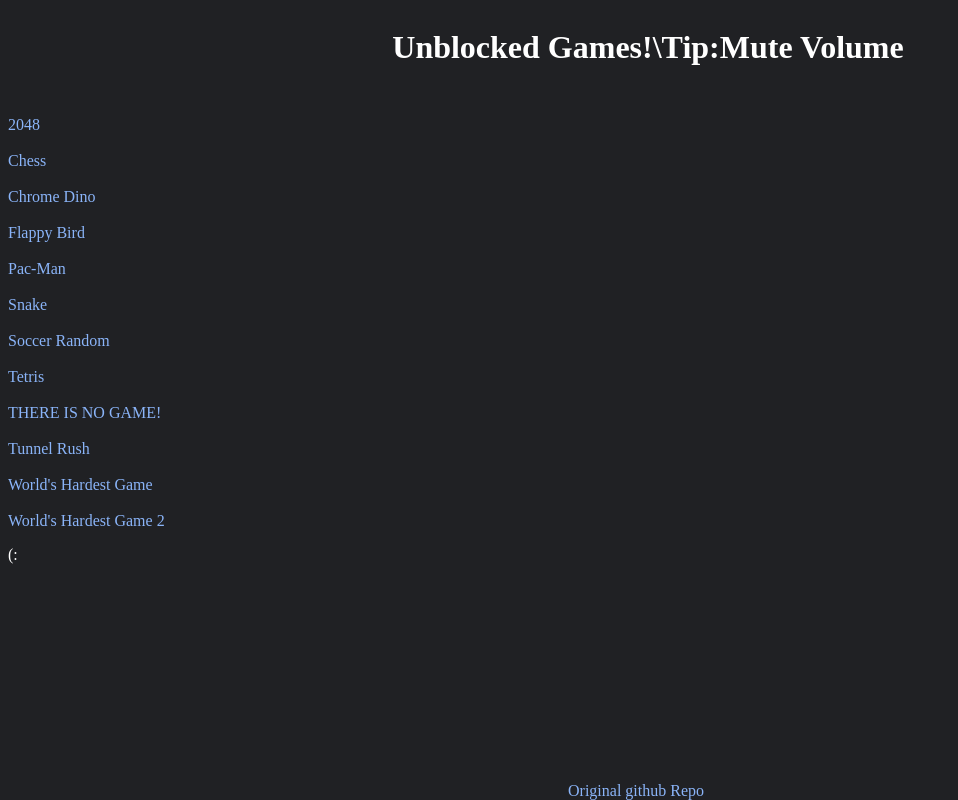
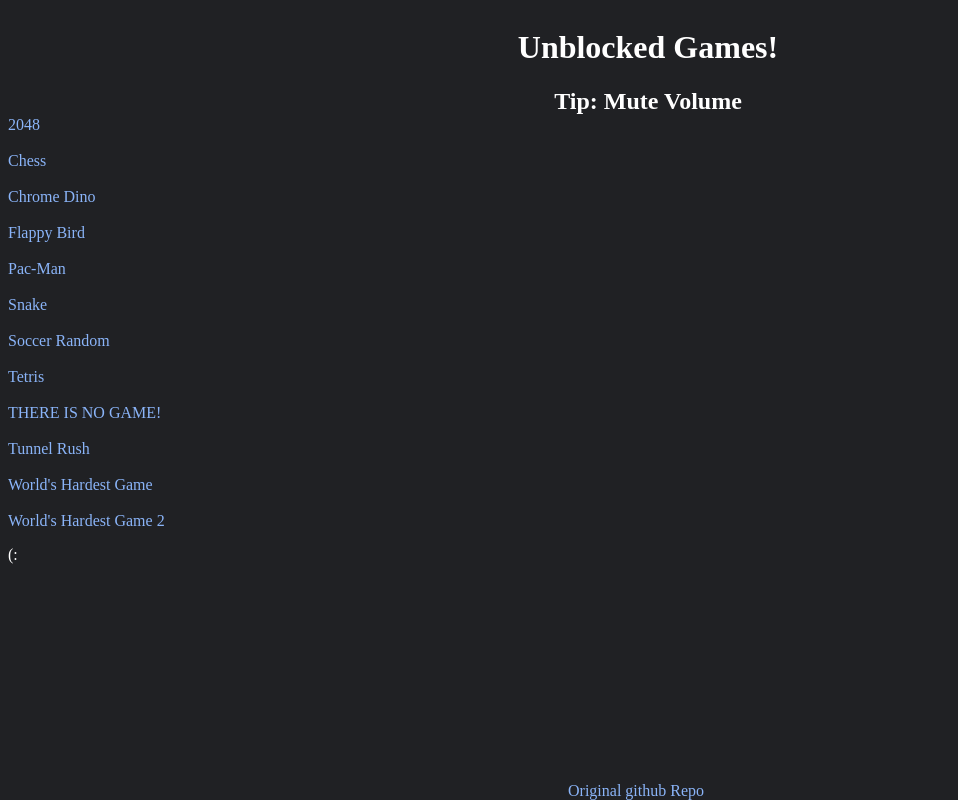
Before and after one commit to Maxim4401/Game-hub-Not-mine-, a plain HTML site: page index.html in a window 1280 px wide. Shown: the whole page, without its empty margins (0-958 px from the left). Drawn offline with Linux system fonts and the light colour scheme.

Commit message:
Update index.html

```diff
--- a/index.html
+++ b/index.html
@@ -13,7 +13,8 @@
 
       <body>
          <div class="heading">
-          <h1>Unblocked Games!\Tip:Mute Volume</h1>
+          <h1>Unblocked Games!</h1>
+          <h2>Tip: Mute Volume<h2>
          </div>
         <br><br><br><br>
         <div>
```
